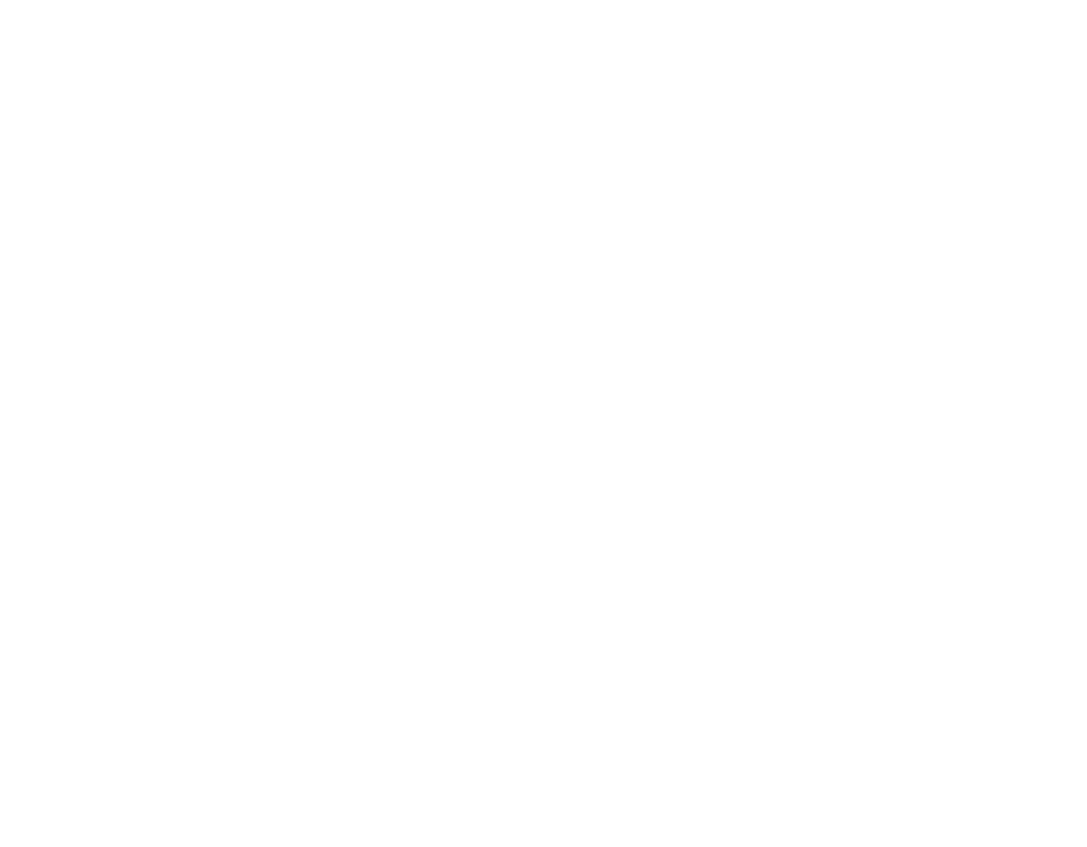
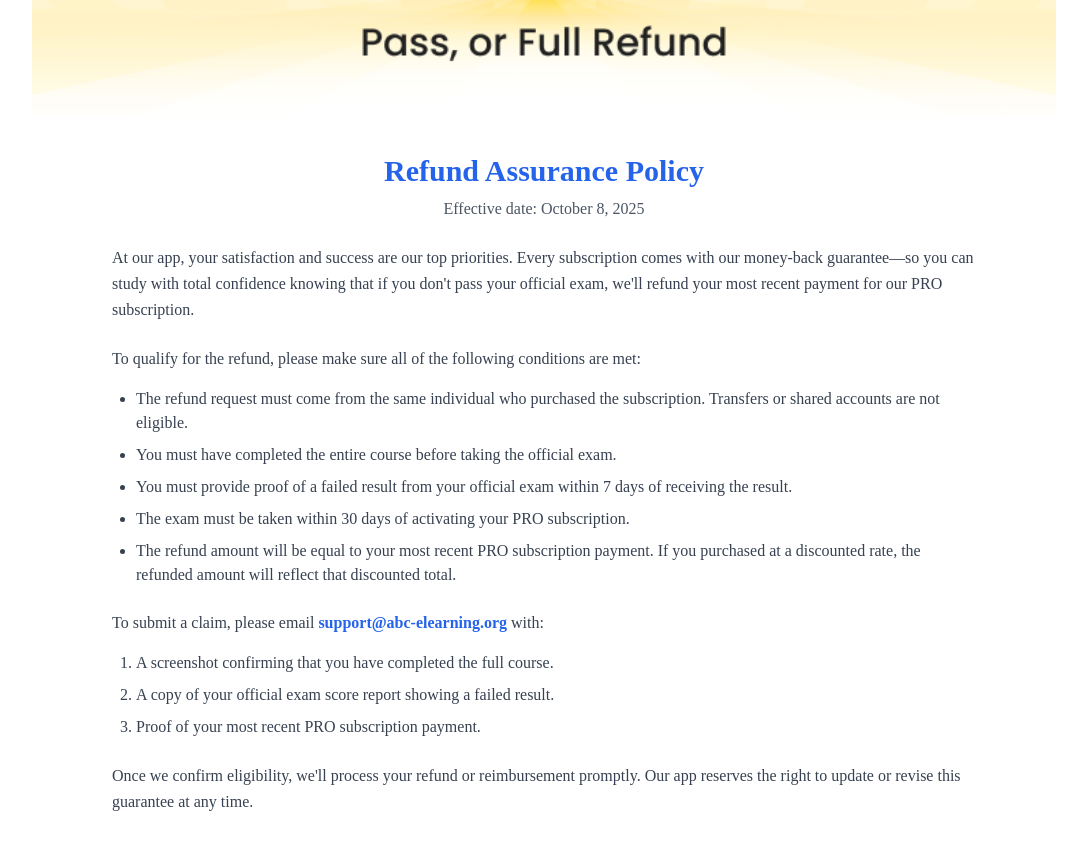
Before and after one commit to abc-elearning-web/abc-elearning.org, a Next.js app: page /refund-assurance-policy in a window 1280 px wide. Before the commit this address had no page. Shown: the part 324-1171 px from the top of the page, without its empty margins (96-1183 px from the left). Before the commit the page ends 800 px from the top, so only its background shows below. Built offline with nearby package versions, Linux system fonts and the light colour scheme.

Commit message:
add Refund Assurance Policy page and associated image

```diff
--- /dev/null
+++ b/pages/refund-assurance-policy/index.tsx
@@ -0,0 +1,84 @@
+import Head from "next/head";
+import React from 'react'
+
+const RefundAssurancePolicy = () => {
+  return (
+    <>
+      <Head>
+        <title>Refund Assurance Policy - ABC E-Learning</title>
+        <meta name="description" content="Our money-back guarantee ensures you can study with confidence. If you don't pass your official exam, we'll refund your PRO subscription." />
+        <meta name="viewport" content="width=device-width, initial-scale=1" />
+        <link rel="icon" href="/favicon.ico" />
+      </Head>
+
+      <div className="min-h-screen bg-white max-w-screen-lg mx-auto">
+        <img width="100%"
+          src="/images/refund-assurance-policy/refund-assurance-policy.png"
+          alt="Referral Program Icon" />
+        <div className="max-w-4xl mx-auto px-4 py-8">
+          <h1 className="text-3xl font-bold text-blue-600 mb-2 text-center">
+            Refund Assurance Policy
+          </h1>
+          <p className="text-gray-600 mb-6 text-center">
+            Effective date: October 8, 2025
+          </p>
+
+          <p className="text-gray-700 leading-relaxed mb-6">
+            At our app, your satisfaction and success are our top priorities. Every subscription comes with our money-back guarantee—so you can study with total confidence knowing that if you don't pass your official exam, we'll refund your most recent payment for our PRO subscription.
+          </p>
+
+          <p className="text-gray-700 mb-4">
+            To qualify for the refund, please make sure all of the following conditions are met:
+          </p>
+
+          <ul className="list-disc pl-6 mb-6 space-y-2">
+            <li className="text-gray-700">
+              The refund request must come from the same individual who purchased the subscription. Transfers or shared accounts are not eligible.
+            </li>
+            <li className="text-gray-700">
+              You must have completed the entire course before taking the official exam.
+            </li>
+            <li className="text-gray-700">
+              You must provide proof of a failed result from your official exam within 7 days of receiving the result.
+            </li>
+            <li className="text-gray-700">
+              The exam must be taken within 30 days of activating your PRO subscription.
+            </li>
+            <li className="text-gray-700">
+              The refund amount will be equal to your most recent PRO subscription payment. If you purchased at a discounted rate, the refunded amount will reflect that discounted total.
+            </li>
+          </ul>
+
+          <p className="text-gray-700 mb-4">
+            To submit a claim, please email{" "}
+            <a
+              href="mailto:support@abc-elearning.org"
+              className="text-blue-600 hover:text-blue-800 font-semibold"
+            >
+              support@abc-elearning.org
+            </a>{" "}
+            with:
+          </p>
+
+          <ol className="list-decimal pl-6 mb-6 space-y-2">
+            <li className="text-gray-700">
+              A screenshot confirming that you have completed the full course.
+            </li>
+            <li className="text-gray-700">
+              A copy of your official exam score report showing a failed result.
+            </li>
+            <li className="text-gray-700">
+              Proof of your most recent PRO subscription payment.
+            </li>
+          </ol>
+
+          <p className="text-gray-700 leading-relaxed">
+            Once we confirm eligibility, we'll process your refund or reimbursement promptly. Our app reserves the right to update or revise this guarantee at any time.
+          </p>
+        </div>
+      </div>
+    </>
+  )
+}
+
+export default RefundAssurancePolicy
```
Also changed, not shown: public/images/refund-assurance-policy/refund-assurance-policy.png (added).
